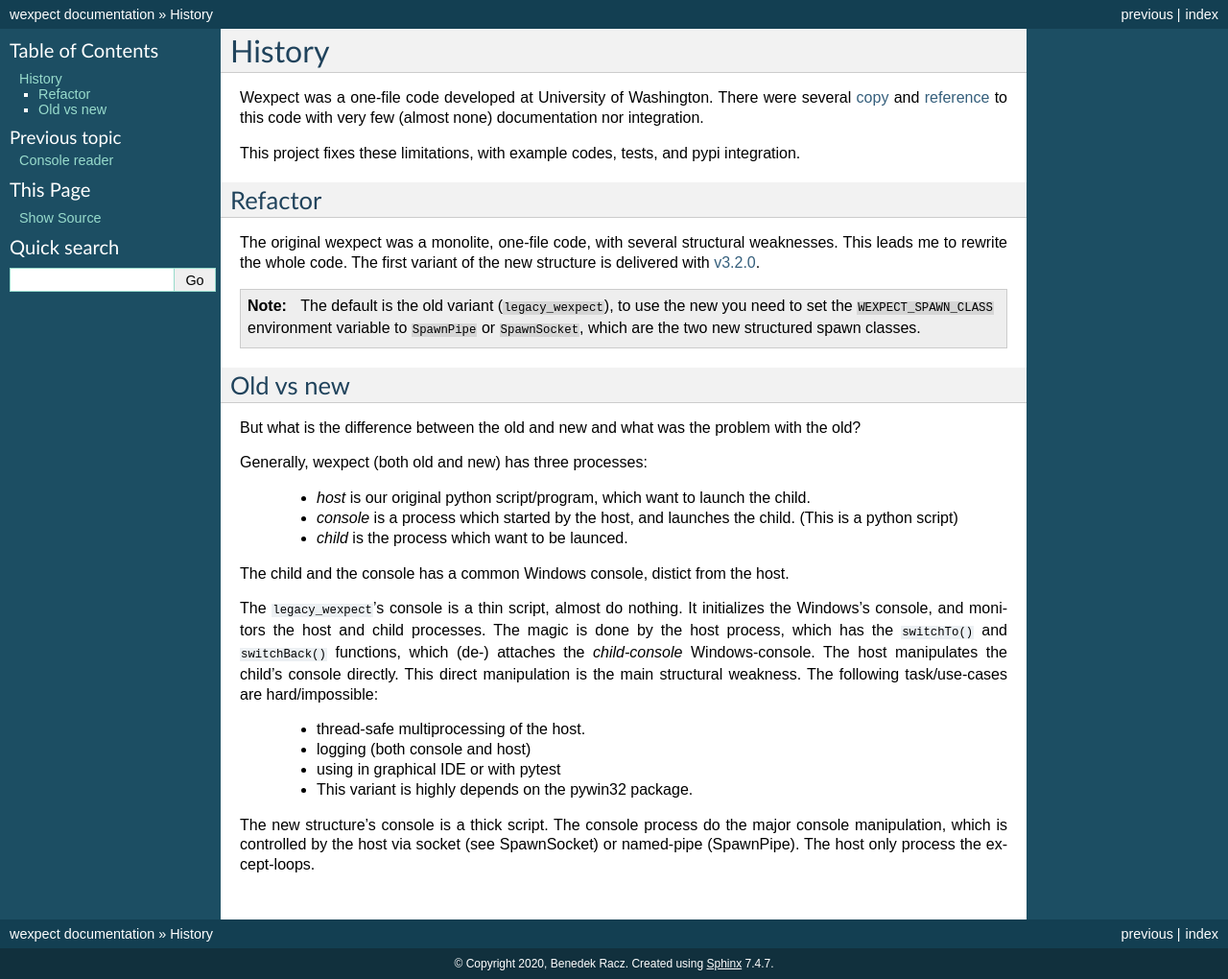
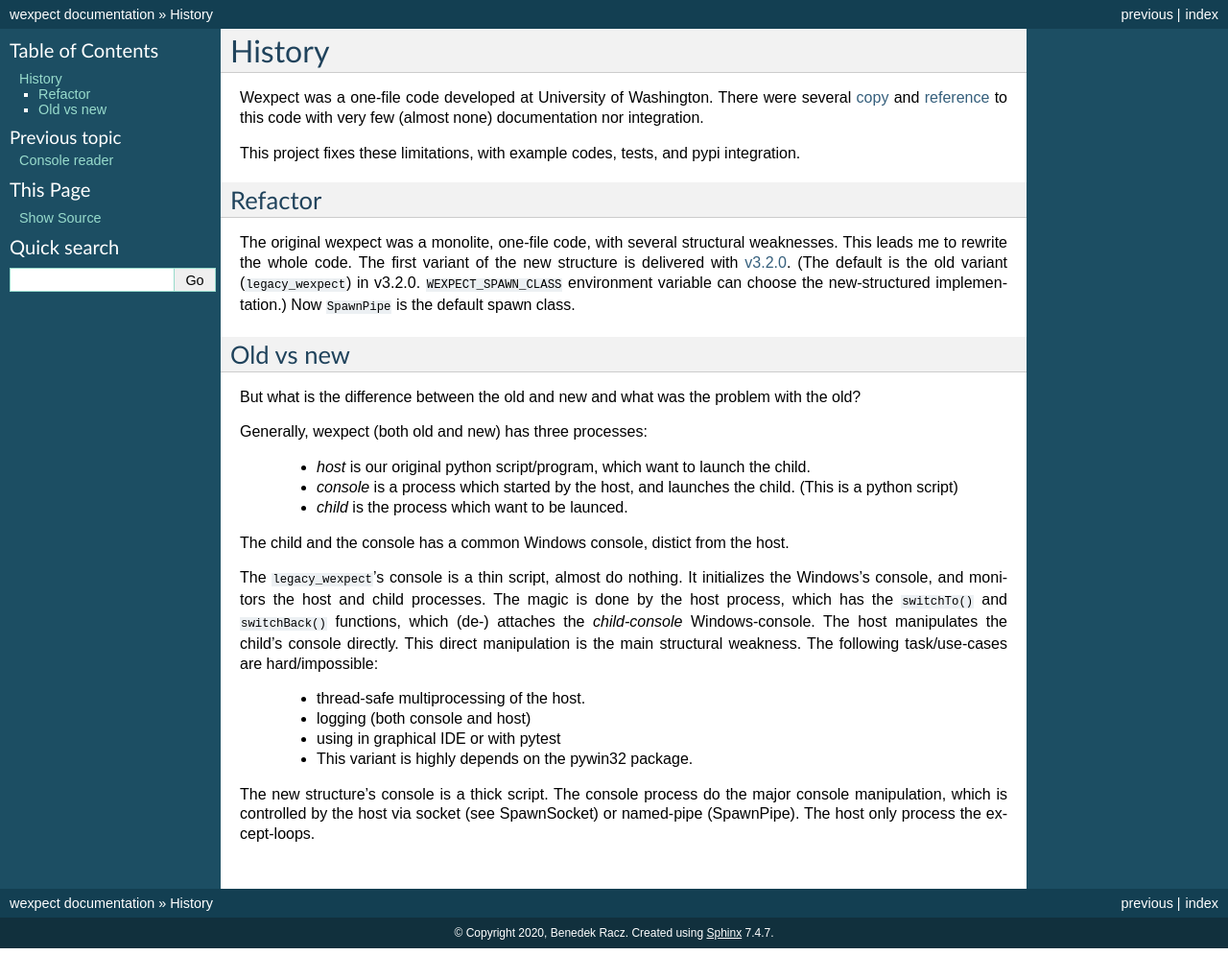
Before and after one commit to raczben/wexpect, a Sphinx documentation site: the page built from doc/source/history.rst, in a window 1280 px wide. Shown: the whole page at 96% size. Built offline with Sphinx 7.4.7, drawn with Linux system fonts in a browser that asks for light colours; the version number could not be read and is left out; after the commit the page ends 988 px from its top, so only the background shows below that.

Commit message:
[DOC] update doc with default spawn class.

```diff
--- a/doc/source/history.rst
+++ b/doc/source/history.rst
@@ -13,12 +13,9 @@
 
 The original wexpect was a monolite, one-file code, with several structural weaknesses. This leads
 me to rewrite the whole code. The first variant of the new structure is delivered with
-`v3.2.0 <https://pypi.org/project/wexpect/3.2.0/>`_.
-
-.. Note::
-    The default is the old variant (:code:`legacy_wexpect`), to use the new you need to set the
-    :code:`WEXPECT_SPAWN_CLASS` environment variable to :code:`SpawnPipe` or :code:`SpawnSocket`, which
-    are the two new structured spawn classes.
+`v3.2.0 <https://pypi.org/project/wexpect/3.2.0/>`_. (The default is the old variant
+(:code:`legacy_wexpect`) in v3.2.0. :code:`WEXPECT_SPAWN_CLASS` environment variable can choose the
+new-structured implementation.) Now :code:`SpawnPipe` is the default spawn class.
 
 Old vs new
 ^^^^^^^^^^
```
Also changed, not shown: README.md (+4 -97 lines).
